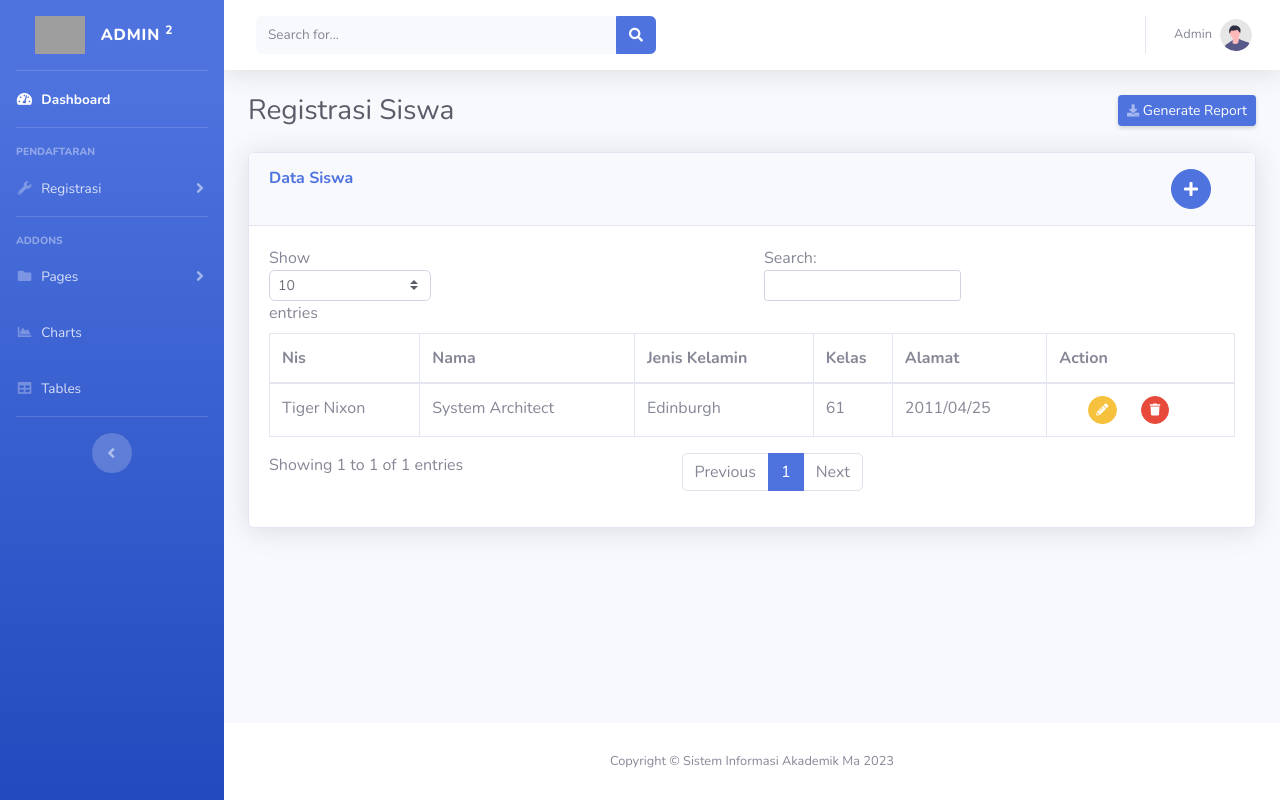
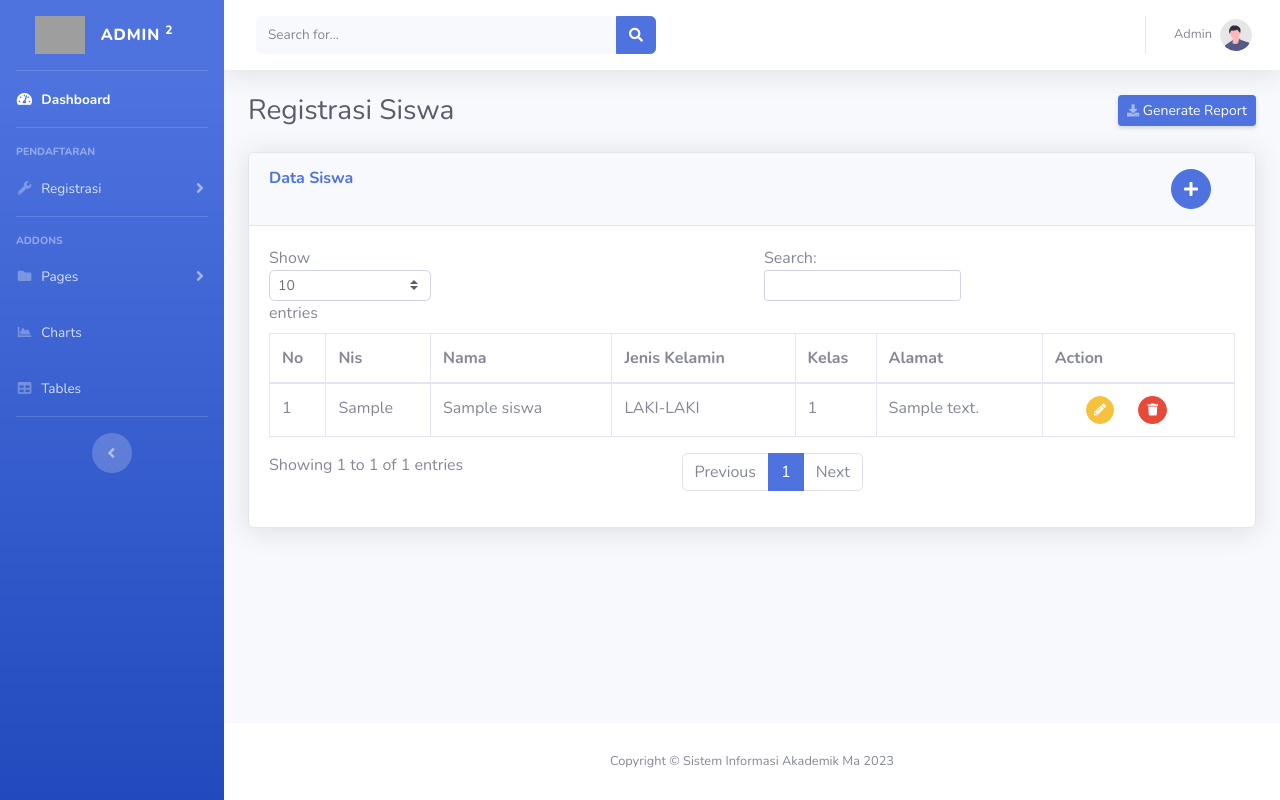
Before and after one commit to refitrihidayatullah/siakad-MA, a CodeIgniter app: page /siakad-ma/index.php/admin/registerSiswa in a window 1280 px wide. Run offline with CodeIgniter, Linux system fonts and the light colour scheme; tables that the repository leaves empty hold one stand-in row (values such as "Sample post"); grey boxes are pictures that could not be loaded.

Commit message:
CRUD SISWA DONEE

```diff
--- a/application/controllers/Admin.php
+++ b/application/controllers/Admin.php
@@ -6,8 +6,10 @@ class Admin extends CI_Controller
     public function __construct()
     {
         parent::__construct();
-        $this->load->model('Siswa_model');
-        $this->load->model('Guru_model');
+        // $this->load->model('Siswa_model');
+        // $this->load->model('Guru_model');
+        $this->load->model('Data_model');
+        // $
     }
 
 
@@ -33,22 +35,162 @@ class Admin extends CI_Controller
 
     public function registerSiswa()
     {
+        // lakukan validasi terhadap inputan user
+        $this->form_validation->set_rules('nama_siswa', 'Nama Siswa', 'required');
+        $this->form_validation->set_rules('nis_siswa', 'NIS', 'required|is_unique[tb_siswa.nis_siswa]');
+        $this->form_validation->set_rules('email_siswa', 'Email Siswa', 'required');
+        $this->form_validation->set_rules('password_siswa', 'Password', 'required');
+        $this->form_validation->set_rules('tempat_lahir_siswa', 'Tempat Lahir', 'required');
+        $this->form_validation->set_rules('tanggal_lahir_siswa', 'Tanggal Lahir', 'required');
+        $this->form_validation->set_rules('jenis_kelamin_siswa', 'Jenis Kelamin', 'required');
+        $this->form_validation->set_rules('id_kelas');
+        $this->form_validation->set_rules('jurusan');
+        $this->form_validation->set_rules('alamat_siswa');
+        // fungsi input pada form validation
+        if ($this->form_validation->run() != false) {
+            $nama_siswa = htmlspecialchars($this->input->post('nama_siswa'));
+            $nis_siswa = htmlspecialchars($this->input->post('nis_siswa'));
+            $email_siswa = htmlspecialchars($this->input->post('email_siswa'));
+            $password_siswa = md5($this->input->post('password_siswa'));
+            $tempat_lahir_siswa = htmlspecialchars($this->input->post('tempat_lahir_siswa'));
+            $tanggal_lahir_siswa = htmlspecialchars($this->input->post('tanggal_lahir_siswa'));
+            $jenis_kelamin_siswa = htmlspecialchars($this->input->post('jenis_kelamin_siswa'));
+            $kelas_siswa = htmlspecialchars($this->input->post('id_kelas'));
+            $jurusan_siswa = htmlspecialchars($this->input->post('jurusan'));
+            $alamat_siswa = htmlspecialchars($this->input->post('alamat_siswa'));
+            // masukkan data ke dalam array
 
-        $this->form_validation->set_rules('nama_siswa');
-        $this->form_validation->set_rules('nis_siswa');
-        $this->form_validation->set_rules('email_siswa');
-        $this->form_validation->set_rules('password_siswa');
-        $this->form_validation->set_rules('');
-        $this->form_validation->set_rules('');
-        $this->form_validation->set_rules('');
-        $this->form_validation->set_rules('');
-        $this->form_validation->set_rules('');
-        $data['title'] = "Registrasi Siswa";
-        $this->load->view('templates/header', $data);
-        $this->load->view('partials/admin/siswa/register_siswa_admin');
-        $this->load->view('templates/footer');
+            $data = array(
+                'nama_siswa' => $nama_siswa,
+                'nis_siswa' => $nis_siswa,
+                'email_siswa' => $email_siswa,
+                'password' => $password_siswa,
+                'tempat_lahir_siswa' => $tempat_lahir_siswa,
+                'tanggal_lahir_siswa' => $tanggal_lahir_siswa,
+                'jenis_kelamin_siswa' => $jenis_kelamin_siswa,
+                'id_kelas' => $kelas_siswa,
+                'jurusan_siswa' => $jurusan_siswa,
+                'alamat_siswa' => $alamat_siswa
+
+            );
+            // langsung ambil model dari database insert siswa
+            $this->Data_model->insert_data($data, 'tb_siswa');
+            $data['title'] = "Registrasi Siswa";
+            $data['siswa'] = $this->Data_model->get_data('tb_siswa')->result();
+            $this->load->view('templates/header', $data);
+            $this->load->view('partials/admin/siswa/register_siswa_admin', $data);
+            $this->load->view('templates/footer');
+        } else {
+
+            $data['title'] = "Registrasi Siswa";
+            $data['siswa'] = $this->Data_model->get_data('tb_siswa')->result();
+            $this->load->view('templates/header', $data);
+            $this->load->view('partials/admin/siswa/register_siswa_admin', $data);
+            $this->load->view('templates/footer');
+        }
+    }
+    public function hapusSiswa($id)
+    {
+        $where = array(
+            'id_siswa' => $id
+        );
+        $this->Data_model->delete_data($where, 'tb_siswa');
+        redirect(base_url() . 'Admin/registerSiswa');
+
+        // ini fungsi hapus data siswa
     }
 
+    public function editSiswa($id)
+    {
+        $where = array('id_siswa' => $id);
+        $data['siswa'] =  $this->Data_model->edit_data($where, 'tb_siswa')->result();
+        $data['title'] = "Edit Siswa";
+        $this->load->view('templates/header', $data);
+        $this->load->view('partials/admin/siswa/edit_siswa_admin', $data);
+        $this->load->view('templates/footer');
+        // }
+    }
+    public function updateSiswa()
+    {
+        // var_dump($data['siswa']);
+
+        $this->form_validation->set_rules('nama_siswa', 'Nama Siswa', 'required');
+        $this->form_validation->set_rules('nis_siswa', 'NIS', 'required');
+        $this->form_validation->set_rules('email_siswa', 'Email Siswa', 'required');
+        $this->form_validation->set_rules('password_siswa', 'Password',);
+        $this->form_validation->set_rules('tempat_lahir_siswa', 'Tempat Lahir', 'required');
+        $this->form_validation->set_rules('tanggal_lahir_siswa', 'Tanggal Lahir', 'required');
+        $this->form_validation->set_rules('jenis_kelamin_siswa', 'Jenis Kelamin', 'required');
+        $this->form_validation->set_rules('id_kelas');
+        $this->form_validation->set_rules('jurusan');
+        $this->form_validation->set_rules('alamat_siswa');
+
+        if ($this->form_validation->run() != false) {
+            $data = array(
+                'id_siswa'  => htmlspecialchars($this->input->post('id_siswa')),
+                'nama_siswa' => htmlspecialchars($this->input->post('nama_siswa')),
+                'nis_siswa' => htmlspecialchars($this->input->post('nis_siswa')),
+                'email_siswa' => htmlspecialchars($this->input->post('email_siswa')),
+                'tempat_lahir_siswa' => htmlspecialchars($this->input->post('tempat_lahir_siswa')),
+                'tanggal_lahir_siswa' => htmlspecialchars($this->input->post('tanggal_lahir_siswa')),
+                'jenis_kelamin_siswa' => htmlspecialchars($this->input->post('jenis_kelamin_siswa')),
+                'id_kelas' => htmlspecialchars($this->input->post('id_kelas')),
+                'jurusan_siswa' => htmlspecialchars($this->input->post('jurusan')),
+                'alamat_siswa' => htmlspecialchars($this->input->post('alamat_siswa')),
+
+            );
+            // cek isi password
+
+            // $ps = $this->input->post('password_siswa') == "";
+
+
+            // jika kolom password kosong kolom password abaikan
+            if (in_array($this->input->post('password_siswa') == "", $data)) {
+                $data = array(
+                    'id_siswa'  => $id_sw = htmlspecialchars($this->input->post('id_siswa')),
+                    'nama_siswa' => htmlspecialchars($this->input->post('nama_siswa')),
+                    'nis_siswa' => htmlspecialchars($this->input->post('nis_siswa')),
+                    'email_siswa' => htmlspecialchars($this->input->post('email_siswa')),
+                    'tempat_lahir_siswa' => htmlspecialchars($this->input->post('tempat_lahir_siswa')),
+                    'tanggal_lahir_siswa' => htmlspecialchars($this->input->post('tanggal_lahir_siswa')),
+                    'jenis_kelamin_siswa' => htmlspecialchars($this->input->post('jenis_kelamin_siswa')),
+                    'id_kelas' => htmlspecialchars($this->input->post('id_kelas')),
+                    'jurusan_siswa' => htmlspecialchars($this->input->post('jurusan')),
+                    'alamat_siswa' => htmlspecialchars($this->input->post('alamat_siswa')),
+
+                );
+            } else {
+                // jika di kolom password ditemukan ada perubahan maka lakukan perubahan di database
+                $data = array(
+                    'id_siswa'  => $id_sw =  htmlspecialchars($this->input->post('id_siswa')),
+                    'nama_siswa' => htmlspecialchars($this->input->post('nama_siswa')),
+                    'nis_siswa' => htmlspecialchars($this->input->post('nis_siswa')),
+                    'email_siswa' => htmlspecialchars($this->input->post('email_siswa')),
+                    'password' => md5($this->input->post('password_siswa')),
+                    'tempat_lahir_siswa' => htmlspecialchars($this->input->post('tempat_lahir_siswa')),
+                    'tanggal_lahir_siswa' => htmlspecialchars($this->input->post('tanggal_lahir_siswa')),
+                    'jenis_kelamin_siswa' => htmlspecialchars($this->input->post('jenis_kelamin_siswa')),
+                    'id_kelas' => htmlspecialchars($this->input->post('id_kelas')),
+                    'jurusan_siswa' => htmlspecialchars($this->input->post('jurusan')),
+                    'alamat_siswa' => htmlspecialchars($this->input->post('alamat_siswa')),
+
+                );
+            }
+
+            $where = array('id_siswa' => $id_sw,);
+            // lakukan query update ke database
+            $this->Data_model->update_data($where, $data, 'tb_siswa');
+            redirect(base_url() . 'index.php/Admin/registerSiswa');
+        } else {
+            $id = $this->input->post('id_siswa');
+            $where = array('id_siswa' => $id);
+            $data['siswa'] =  $this->Data_model->edit_data($where, 'tb_siswa')->result();
+            $data['title'] = "Edit Siswa";
+            $this->load->view('templates/header', $data);
+            $this->load->view('partials/admin/siswa/edit_siswa_admin', $data);
+            $this->load->view('templates/footer');
+        }
+    }
 
     // function guru start
     public function registerGuru()
--- a/application/views/partials/admin/siswa/register_siswa_admin.php
+++ b/application/views/partials/admin/siswa/register_siswa_admin.php
@@ -14,6 +14,7 @@
                 <table class="table table-bordered" id="dataTable" width="100%" cellspacing="0">
                     <thead>
                         <tr>
+                            <th>No</th>
                             <th>Nis</th>
                             <th>Nama</th>
                             <th>Jenis Kelamin</th>
@@ -23,22 +24,28 @@
                         </tr>
                     </thead>
                     <tbody>
+                        <?php $no = 1;
+                        ?>
+                        <?php foreach ($siswa as $sw) {
+                        ?>
                             <tr>
-                            <td>Tiger Nixon</td>
-                            <td>System Architect</td>
-                            <td>Edinburgh</td>
-                            <td>61</td>
-                            <td>2011/04/25</td>
+                                <td><?php echo ($no++) ?></td>
+                                <td><?php echo htmlspecialchars($sw->nis_siswa) ?></td>
+                                <td><?php echo htmlspecialchars($sw->nama_siswa) ?></td>
+                                <td><?php echo htmlspecialchars($sw->jenis_kelamin_siswa) ?></td>
+                                <td><?php echo htmlspecialchars($sw->id_kelas) ?></td>
+                                <td><?php echo htmlspecialchars($sw->alamat_siswa) ?></td>
                                 <td>
                                     <div class=" d-flex justify-content-center">
-                                    <a href="#" class="btn btn-warning btn-sm btn-circle mr-4">
+                                        <a href="<?php echo base_url('Admin/editSiswa/' . $sw->id_siswa) ?>" class="btn btn-warning btn-sm btn-circle mr-4">
                                             <i class="fas fa-pencil-alt"></i>
                                         </a>
-                                    <a href="#" class="btn btn-danger btn-sm btn-circle mr-4">
+                                        <a href="<?php echo base_url('Admin/hapusSiswa/') . $sw->id_siswa ?>" class="btn btn-danger btn-sm btn-circle mr-4">
                                             <i class="fas fa-trash"></i>
                                         </a>
                                     </div>
                                 </td>
+                            <?php } ?>
                             </tr>
 
                     </tbody>
```
Also changed, not shown: application/views/partials/admin/siswa/edit_siswa_admin.php (added, +80 -0 lines), application/views/partials/admin/siswa/tambah_siswa_admin.php (+3 -7 lines). Lines whose indentation alone changed are shown as unchanged.
